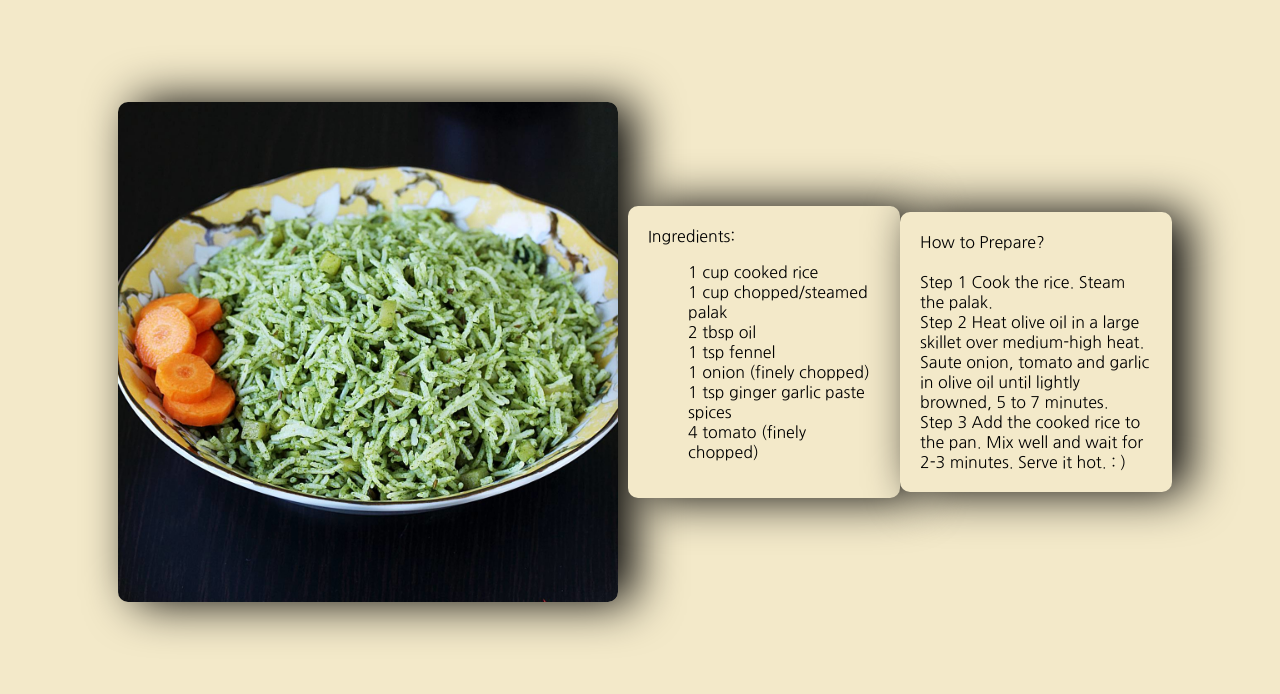
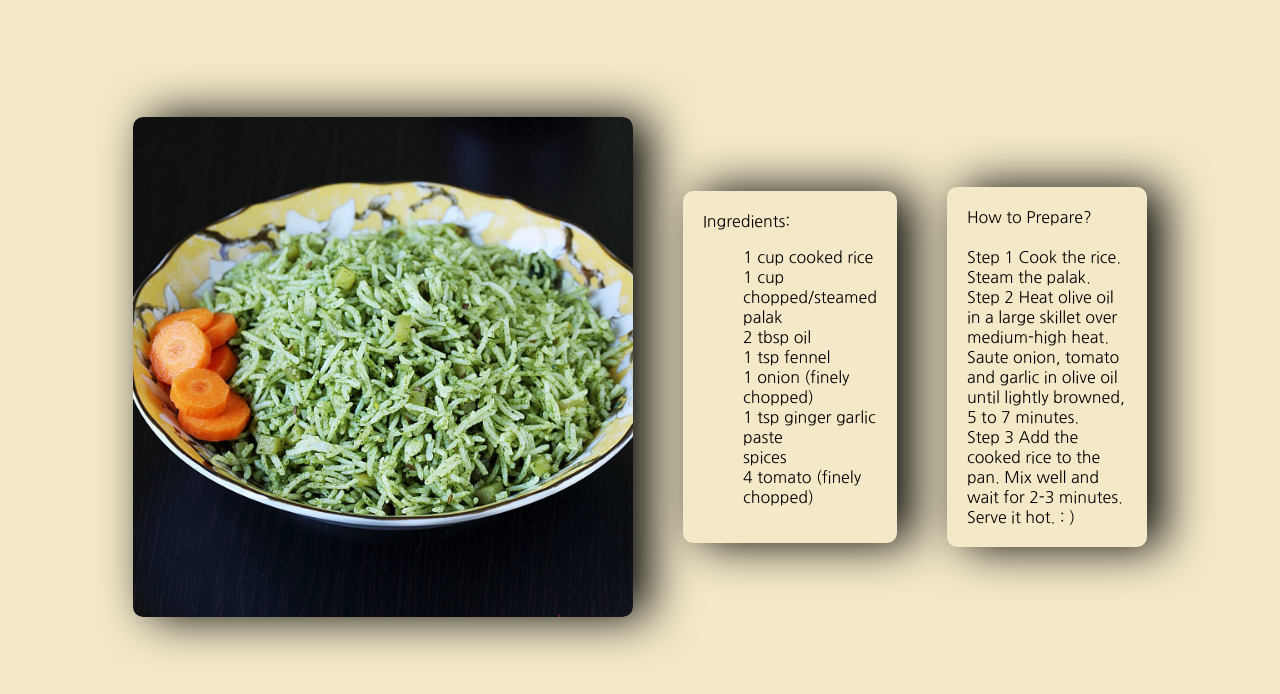
Before and after one commit to Aditi002-holo/odin-recipes, a plain HTML site: page recipes/palak-rice.html in a window 1280 px wide. Shown: the part 98-792 px from the top of the page. Drawn offline with Linux system fonts and the light colour scheme.

Commit message:
added margin/padding to cards

```diff
--- a/recipes/recipes.css
+++ b/recipes/recipes.css
@@ -37,14 +37,14 @@ body {
     /* margin-left: -50px; */
     transition: 0.4s ease-out;
     position: relative;
-    left: 0px;
+    margin: 25px;
     padding: 20px;
     background-color: rgb(243, 233, 201);
   }
 
 .card.image {
     padding: 0;
-    margin: 10px;
+    margin: 25px;
 }
 
 ul {
```
